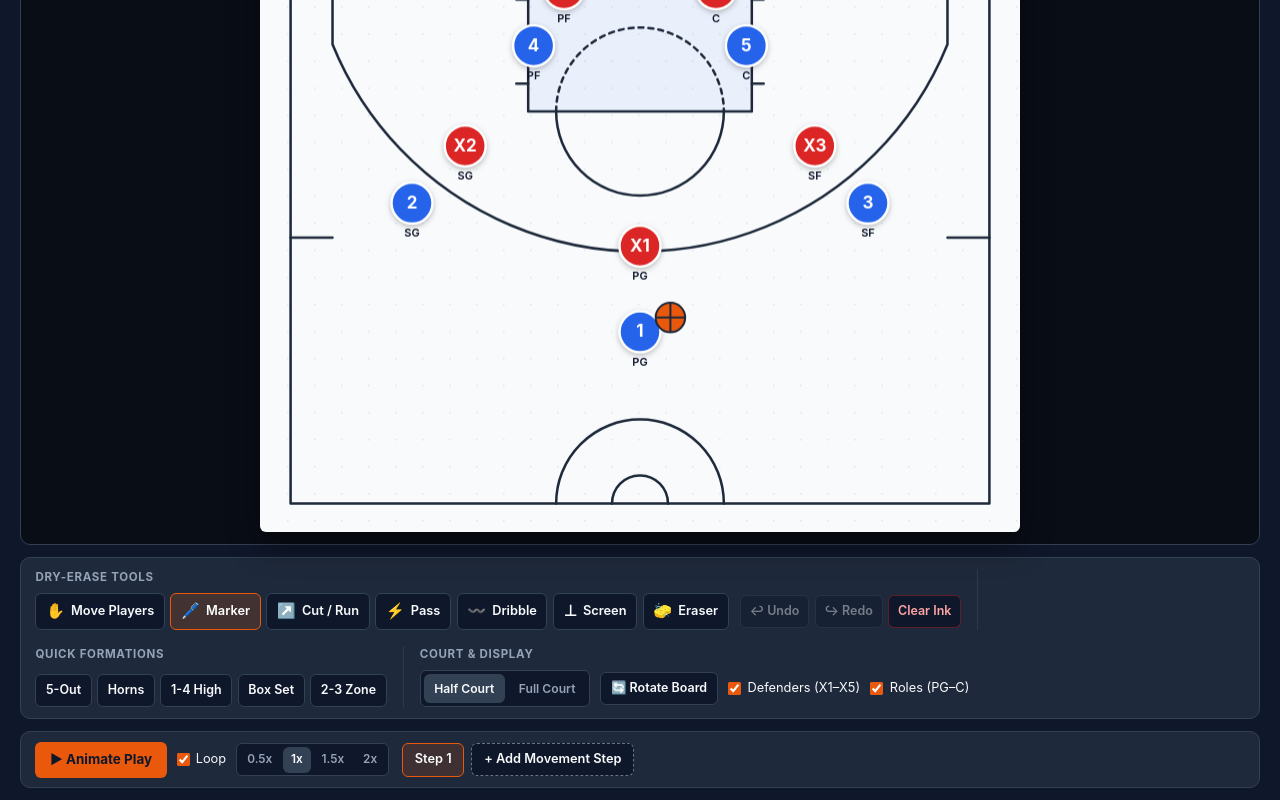
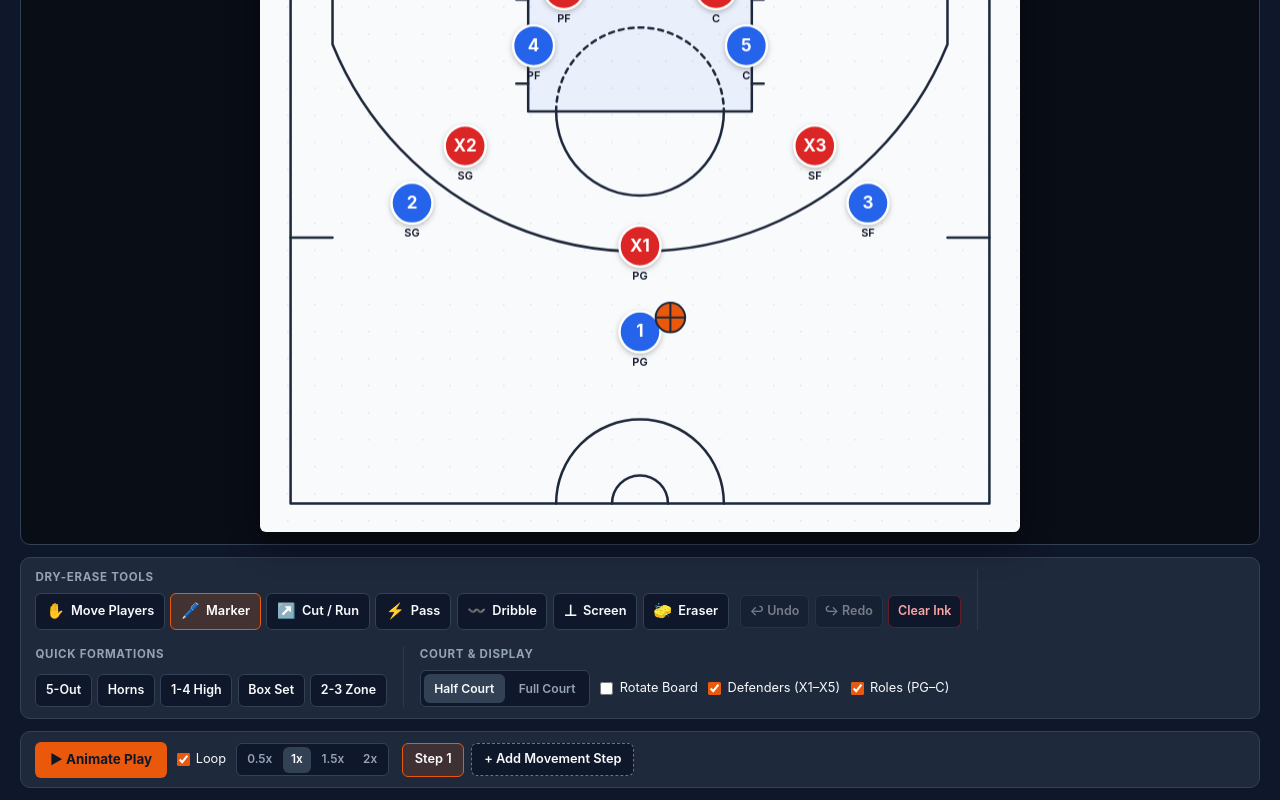
Before and after one commit to kennith/courtvision-app, a Vue app: page / in a window 1280 px wide. Shown: the part 339-1139 px from the top of the page. Built offline with nearby package versions, Linux system fonts and the light colour scheme.

Commit message:
style(board): change Rotate Board control from button to checkbox

```diff
--- a/src/components/MarkerToolbar.vue
+++ b/src/components/MarkerToolbar.vue
@@ -108,17 +108,16 @@ const formations = [
           </button>
         </div>
 
-        <button
-          type="button"
-          class="chip-btn"
-          :class="{ active: boardStore.courtRotated }"
-          title="Rotate the board 180 degrees"
-          @click="boardStore.rotateBoard()"
-        >
-          🔄 Rotate Board
-        </button>
-
         <div class="toggles-row">
+          <label class="checkbox-label" for="toggle-rotate-board">
+            <input
+              id="toggle-rotate-board"
+              v-model="boardStore.courtRotated"
+              type="checkbox"
+              class="visually-hidden"
+            />
+            <span>Rotate Board</span>
+          </label>
           <label class="checkbox-label" for="toggle-defense">
             <input
               id="toggle-defense"
```
